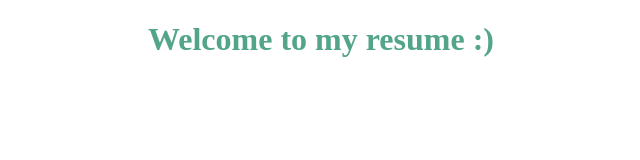
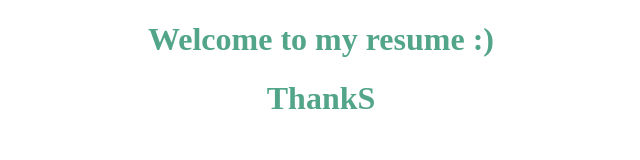
Before and after one commit to ninenine-github/ninenine-github.github.io, a plain HTML site: page index.html in a window 1280 px wide. Shown: the whole page, without its empty margins (319-959 px from the left). Drawn offline with Linux system fonts and the light colour scheme.

Commit message:
Add Thanks

```diff
--- a/index.html
+++ b/index.html
@@ -11,5 +11,6 @@
     </head>
     <body>
         <h1>Welcome to my resume :)</h1>
+        <h1>ThankS</h1>
     </body>
 </html>
```
